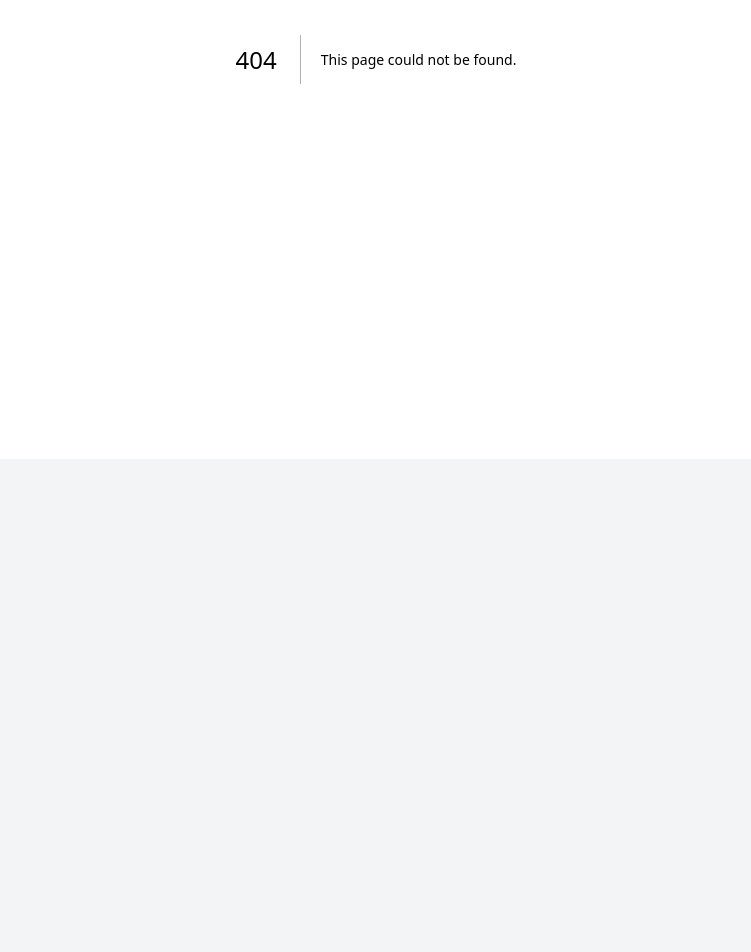
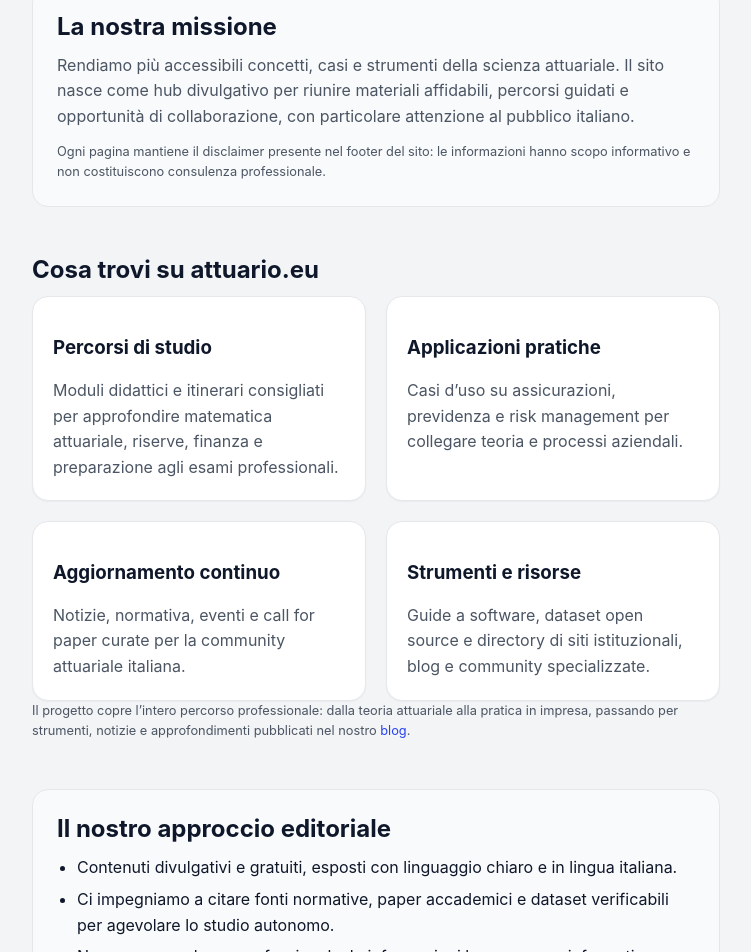
Before and after one commit to pietroscik/attuario-eu, a Next.js app: page /chi-siamo in a window 1280 px wide. Before the commit this address had no page. Shown: the part 341-1293 px from the top of the page, without its empty margins (264-1015 px from the left). Before the commit the page ends 800 px from the top, so only its background shows below. Built offline with nearby package versions, Linux system fonts and the light colour scheme.

Commit message:
Add Chi siamo page with project overview

```diff
--- a/content/navigation.js
+++ b/content/navigation.js
@@ -3,6 +3,7 @@
   { href: "/teoria", label: "Teoria" },
   { href: "/applicazioni", label: "Applicazioni" },
   { href: "/attuario", label: "Attuari" },
+  { href: "/chi-siamo", label: "Chi siamo" },
   { href: "/risorse", label: "Risorse" },
   { href: "/community", label: "Community" },
   { href: "/wiki", label: "Wiki" },
--- /dev/null
+++ b/pages/chi-siamo.js
@@ -0,0 +1,135 @@
+import Link from "next/link";
+
+import Layout from "../components/Layout";
+
+const SITE_PILLARS = [
+  {
+    title: "Percorsi di studio",
+    description:
+      "Moduli didattici e itinerari consigliati per approfondire matematica attuariale, riserve, finanza e preparazione agli esami professionali.",
+  },
+  {
+    title: "Applicazioni pratiche",
+    description:
+      "Casi d’uso su assicurazioni, previdenza e risk management per collegare teoria e processi aziendali.",
+  },
+  {
+    title: "Aggiornamento continuo",
+    description:
+      "Notizie, normativa, eventi e call for paper curate per la community attuariale italiana.",
+  },
+  {
+    title: "Strumenti e risorse",
+    description:
+      "Guide a software, dataset open source e directory di siti istituzionali, blog e community specializzate.",
+  },
+];
+
+const EDITORIAL_COMMITMENTS = [
+  "Contenuti divulgativi e gratuiti, esposti con linguaggio chiaro e in lingua italiana.",
+  "Ci impegniamo a citare fonti normative, paper accademici e dataset verificabili per agevolare lo studio autonomo.",
+  "Nessuna consulenza professionale: le informazioni hanno scopo informativo e non sostituiscono pareri certificati.",
+  "Ogni contributo viene revisionato insieme agli autori per garantire correttezza terminologica e trasparenza.",
+];
+
+const CONTRIBUTION_PATHS = [
+  {
+    title: "Proponi un contenuto",
+    description:
+      "Hai un articolo, un caso studio o un dataset da condividere? Scrivici una breve presentazione e il materiale di supporto.",
+    action: "Invia la tua idea",
+    href: "/contatti",
+  },
+  {
+    title: "Suggerisci una risorsa",
+    description:
+      "Segnala siti istituzionali, podcast, libri o strumenti utili per chi studia o lavora nel settore attuariale.",
+    action: "Compila il form",
+    href: "mailto:info@attuario.eu?subject=Segnalazione%20risorsa",
+  },
+  {
+    title: "Partecipa alla community",
+    description:
+      "Unisciti ai gruppi di studio, agli incontri live e ai canali di discussione per confrontarti con altri professionisti.",
+    action: "Scopri le iniziative",
+    href: "/community",
+  },
+];
+
+export default function ChiSiamo() {
+  return (
+    <Layout
+      title="Chi siamo"
+      eyebrow="Un progetto di divulgazione attuariale"
+      intro="attuario.eu è una piattaforma editoriale che raccoglie percorsi di studio, risorse e strumenti per la community attuariale in lingua italiana."
+      metaDescription="Scopri la missione, l’approccio editoriale e come contribuire al progetto divulgativo di attuario.eu."
+      width="narrow"
+    >
+      <section className="section info-panel" aria-labelledby="chi-siamo-missione">
+        <h2 id="chi-siamo-missione">La nostra missione</h2>
+        <p>
+          Rendiamo più accessibili concetti, casi e strumenti della scienza attuariale. Il sito nasce come hub divulgativo per
+          riunire materiali affidabili, percorsi guidati e opportunità di collaborazione, con particolare attenzione al pubblico italiano.
+        </p>
+        <p className="small-print">
+          Ogni pagina mantiene il disclaimer presente nel footer del sito: le informazioni hanno scopo informativo e non costituiscono consulenza professionale.
+        </p>
+      </section>
+
+      <section className="section" aria-labelledby="chi-siamo-cosa-facciamo">
+        <h2 id="chi-siamo-cosa-facciamo">Cosa trovi su attuario.eu</h2>
+        <div className="card-grid">
+          {SITE_PILLARS.map(({ title, description }) => (
+            <article key={title} className="card">
+              <h3>{title}</h3>
+              <p>{description}</p>
+            </article>
+          ))}
+        </div>
+        <p className="small-print">
+          Il progetto copre l’intero percorso professionale: dalla teoria attuariale alla pratica in impresa, passando per strumenti, notizie e approfondimenti pubblicati nel nostro <Link href="/blog">blog</Link>.
+        </p>
+      </section>
+
+      <section className="section info-panel" aria-labelledby="chi-siamo-approccio">
+        <h2 id="chi-siamo-approccio">Il nostro approccio editoriale</h2>
+        <ul className="list">
+          {EDITORIAL_COMMITMENTS.map((item) => (
+            <li key={item}>{item}</li>
+          ))}
+        </ul>
+        <p className="small-print">
+          Per proporre modifiche o segnalare correzioni puoi scriverci direttamente via email all’indirizzo <a href="mailto:info@attuario.eu">info@attuario.eu</a>.
+        </p>
+      </section>
+
+      <section className="section" aria-labelledby="chi-siamo-contribuisci">
+        <h2 id="chi-siamo-contribuisci">Come contribuire</h2>
+        <div className="card-grid">
+          {CONTRIBUTION_PATHS.map(({ title, description, action, href }) => {
+            const isInternalLink = href.startsWith("/");
+
+            return (
+              <article key={title} className="card">
+                <h3>{title}</h3>
+                <p>{description}</p>
+                {isInternalLink ? (
+                  <Link className="button secondary" href={href}>
+                    {action}
+                  </Link>
+                ) : (
+                  <a className="button secondary" href={href}>
+                    {action}
+                  </a>
+                )}
+              </article>
+            );
+          })}
+        </div>
+        <p className="small-print">
+          Preferisci un contatto diretto? Visita la pagina <Link href="/contatti">Contatti</Link> per inviarci un messaggio e ricevere risposta entro pochi giorni lavorativi.
+        </p>
+      </section>
+    </Layout>
+  );
+}
```
